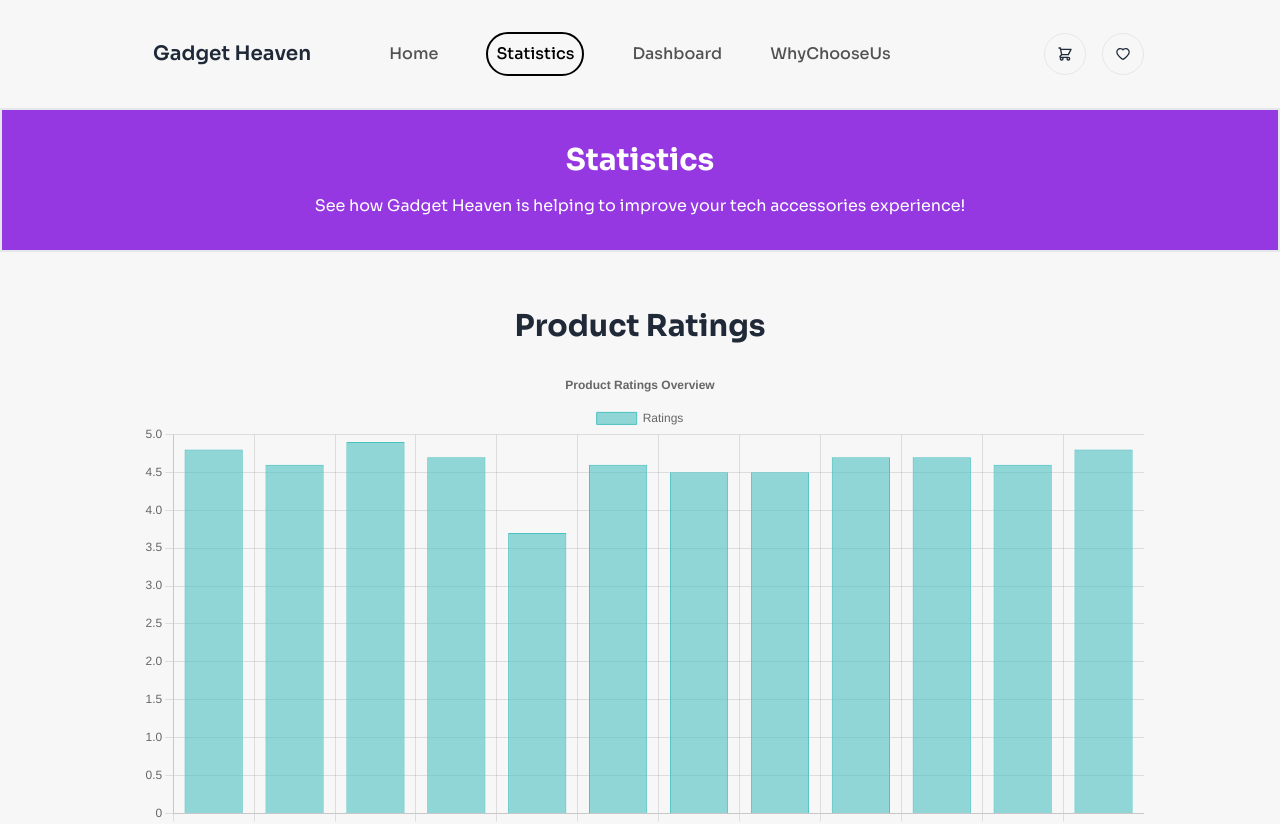
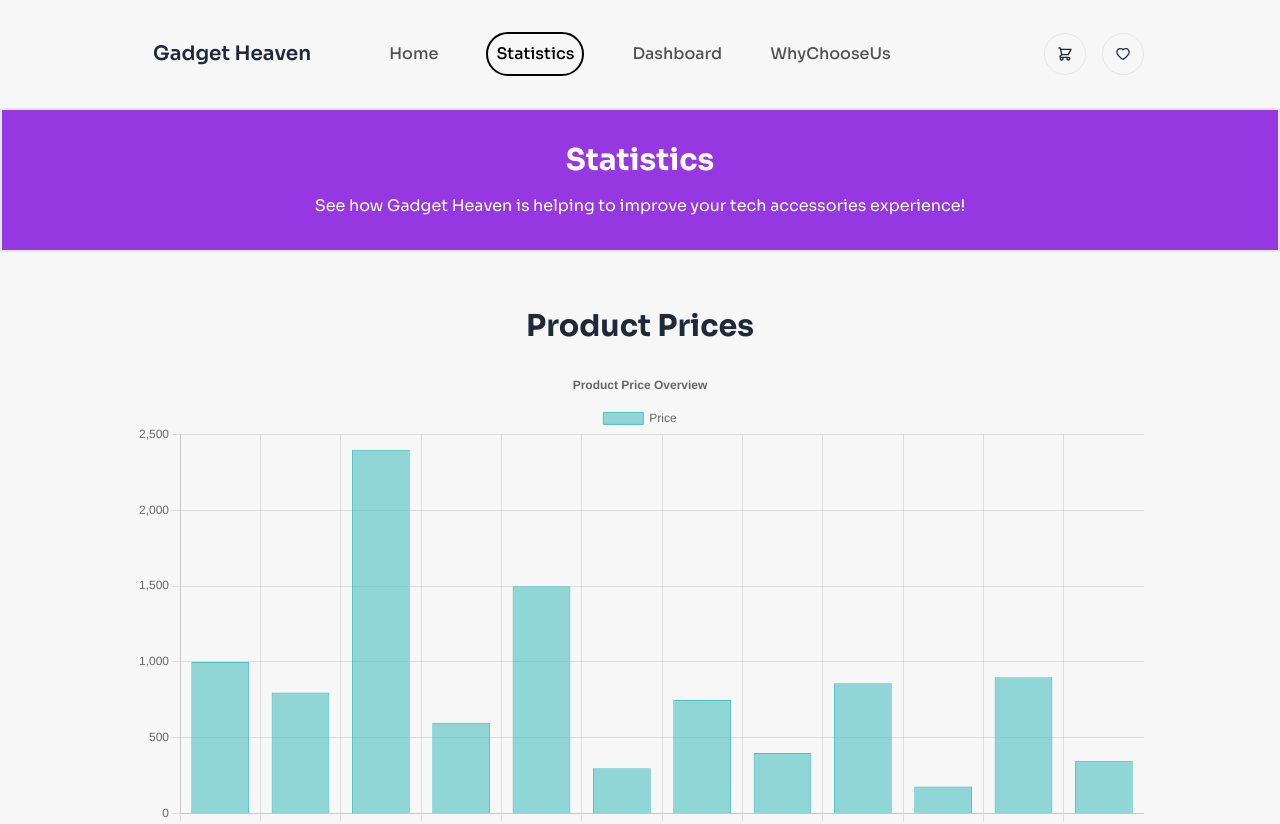
Before and after one commit to ShakirMahmud/gadget-heaven, a React (Vite) app: page /statistics in a window 1280 px wide. Shown: the top 824 px of the page. Built offline with nearby package versions, Linux system fonts and the light colour scheme.

Commit message:
final commit

```diff
--- a/src/components/Statistics/Statistics.jsx
+++ b/src/components/Statistics/Statistics.jsx
@@ -16,14 +16,14 @@ ChartJS.register(
 const Statistics = () => {
     const gadgets = useLoaderData();
     const productNames = gadgets.map(gadget => gadget.product_title);
-    const productRatings = gadgets.map(gadget => gadget.rating);
+    const productPrice = gadgets.map(gadget => gadget.price);
 
     const data = {
         labels: productNames,
         datasets: [
             {
-                label: 'Ratings',
-                data: productRatings,
+                label: 'Price',
+                data: productPrice,
                 backgroundColor: 'rgba(75, 192, 192, 0.6)',
                 borderColor: 'rgba(75, 192, 192, 1)',
                 borderWidth: 1,
@@ -40,7 +40,7 @@ const Statistics = () => {
             },
             title: {
                 display: true,
-                text: 'Product Ratings Overview',
+                text: 'Product Price Overview',
             },
         },
         scales: {
@@ -55,7 +55,7 @@ const Statistics = () => {
             <Helmet>
                 <title>Statistics || Gadget-Heaven</title>
             </Helmet>
-            <h1 className="text-3xl font-bold text-center mb-6">Product Ratings</h1>
+            <h1 className="text-3xl font-bold text-center mb-6">Product Prices</h1>
             <Bar data={data} options={options} />
         </div>
     );
```
